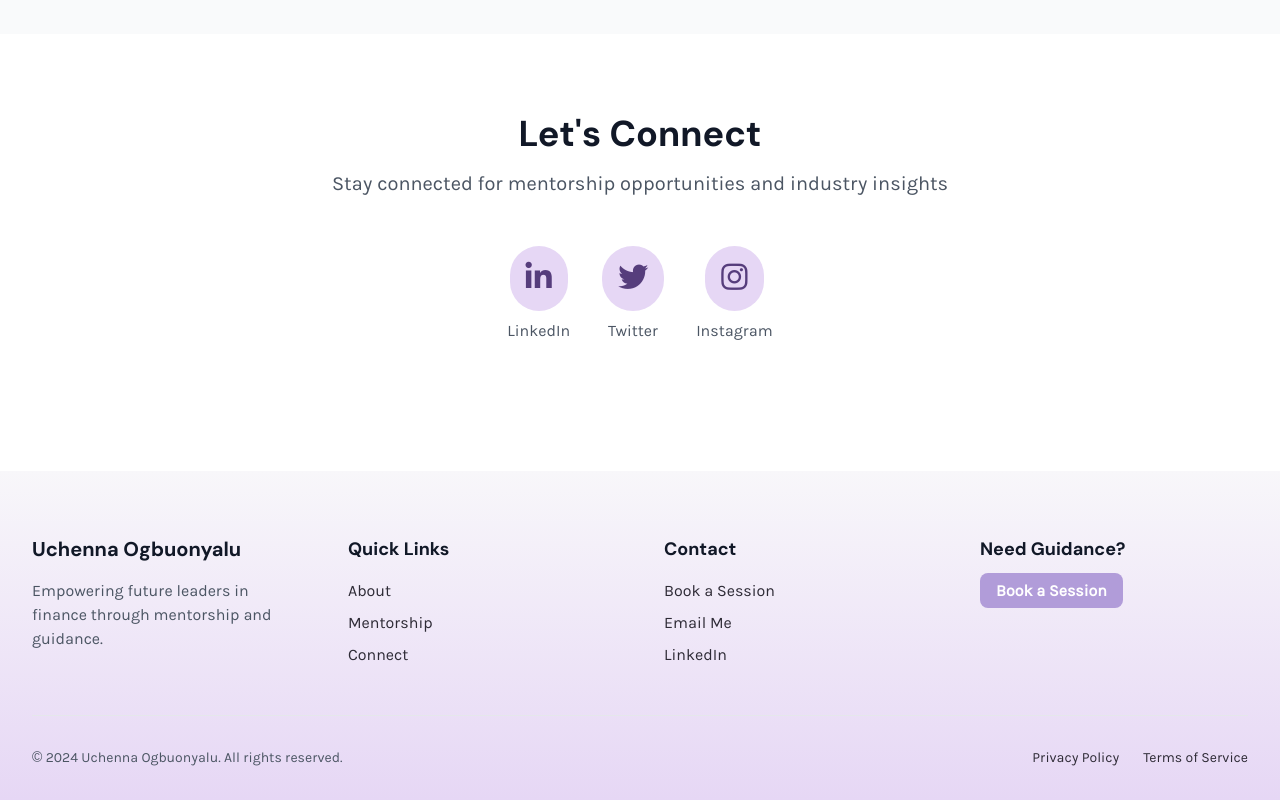
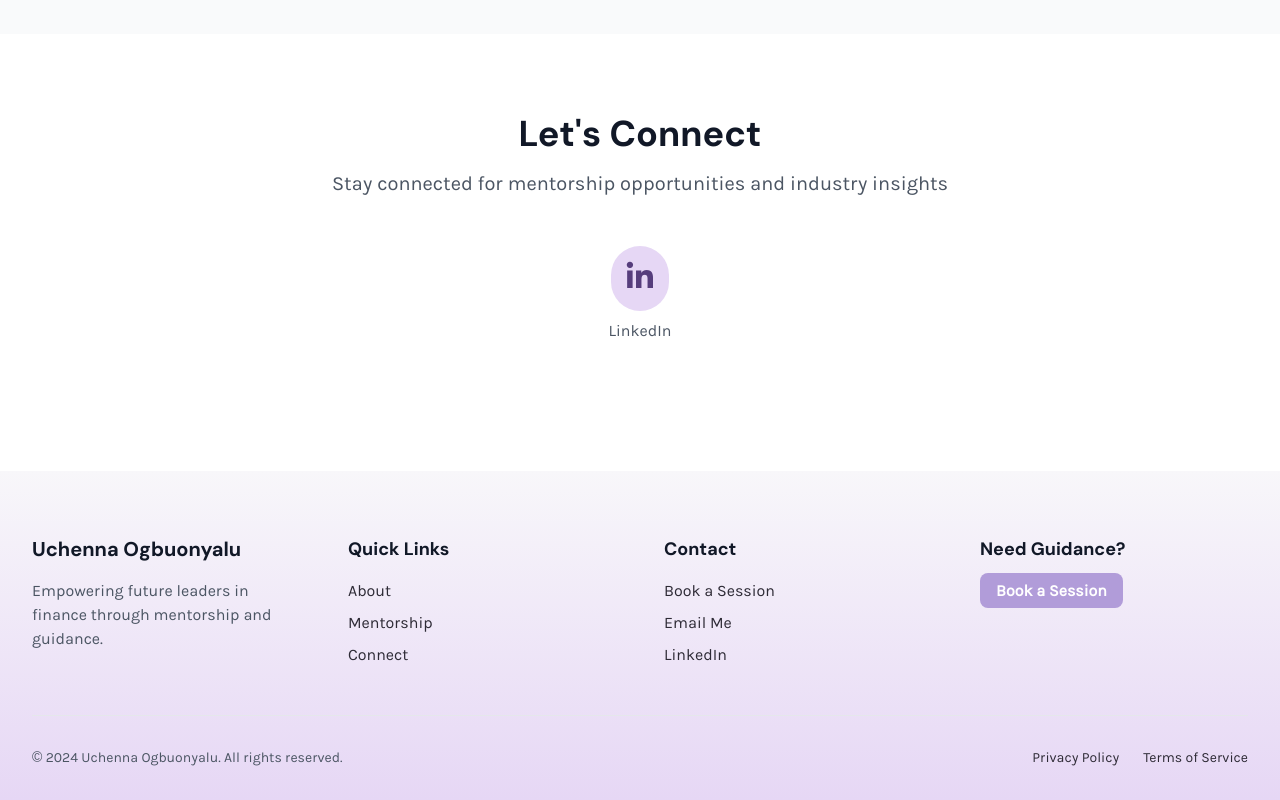
Before and after one commit to phalconVee/obiageli, a plain HTML site: page index.html in a window 1280 px wide. Shown: the part 2792-3592 px from the top of the page. Drawn offline with nearby package versions, Linux system fonts and the light colour scheme.

Commit message:
removed instagram and twitter handle

```diff
--- a/index.html
+++ b/index.html
@@ -247,7 +247,7 @@
                     <span class="text-gray-600">LinkedIn</span>
                 </a>
 
-                <a href="https://twitter.com/uchenna-ogbuonyalu" target="_blank"
+                <!-- <a href="#" target="_blank"
                    class="social-icon flex flex-col items-center">
                     <div class="social-icon-container p-4 rounded-full mb-2">
                         <i class="fab fa-twitter text-3xl"></i>
@@ -255,13 +255,13 @@
                     <span class="text-gray-600">Twitter</span>
                 </a>
 
-                <a href="https://instagram.com/uchenna-ogbuonyalu" target="_blank"
+                <a href="#" target="_blank"
                    class="social-icon flex flex-col items-center">
                     <div class="social-icon-container p-4 rounded-full mb-2">
                         <i class="fab fa-instagram text-3xl"></i>
                     </div>
                     <span class="text-gray-600">Instagram</span>
-                </a>
+                </a> -->
             </div>
         </div>
     </section>
```
